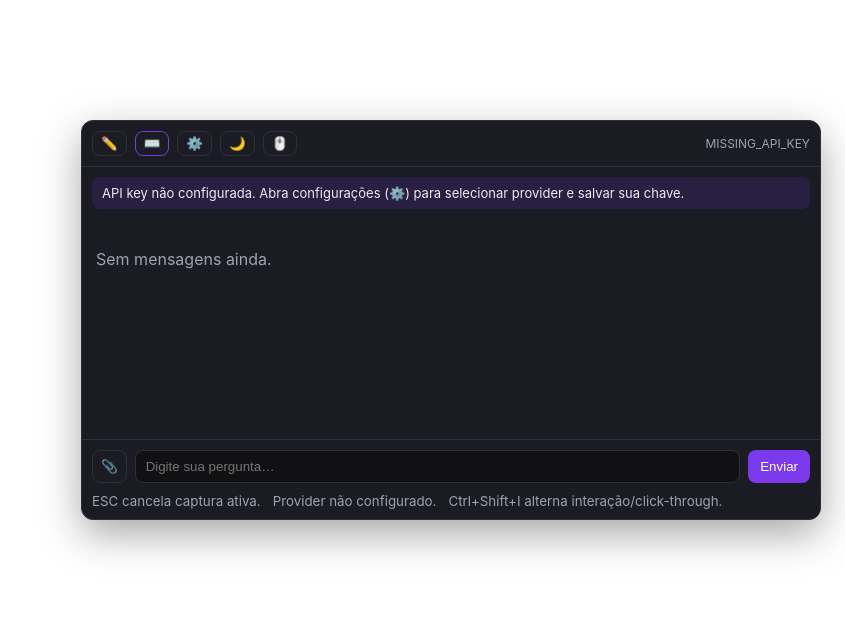
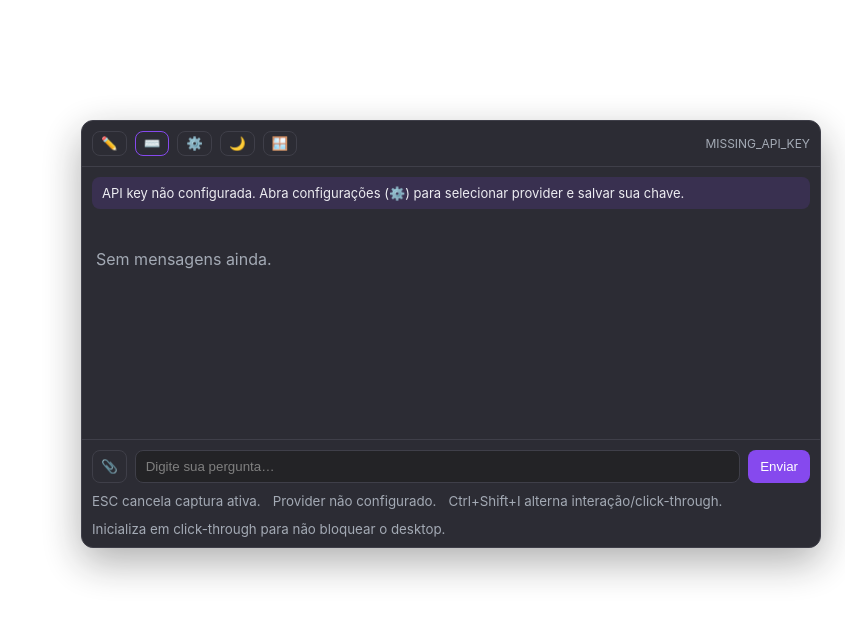
Before and after one commit to Gabriellpa/assistant, a Vue app: page / in a window 1280 px wide. Shown: the top 620 px of the page, without its empty margins (435-1280 px from the left). Built offline with nearby package versions, Linux system fonts and the light colour scheme.

Commit message:
feat: iniciar HUD em click-through e adicionar controle de opacidade

```diff
--- a/src/components/ChatOverlay.vue
+++ b/src/components/ChatOverlay.vue
@@ -6,7 +6,7 @@ import { useAssistantStore } from '../stores/assistant'
 const fileInput = ref(null)
 const messagesRef = ref(null)
 const store = useAssistantStore()
-const { uiState, captureMode, context, messages, composerText, canSend, attachedImage, theme, hasApiKey, lastError, configModalOpen, provider, apiKey, interactionMode } =
+const { uiState, captureMode, context, messages, composerText, canSend, attachedImage, theme, hasApiKey, lastError, configModalOpen, provider, apiKey, interactionMode, coreOpacity } =
   storeToRefs(store)
 
 const selecting = ref(false)
@@ -27,7 +27,8 @@ const selectionRect = computed(() => {
 
 const panelStyle = computed(() => ({
   left: `${panelPosition.value.x}px`,
-  top: `${panelPosition.value.y}px`
+  top: `${panelPosition.value.y}px`,
+  opacity: String(coreOpacity.value)
 }))
 
 const clampPanel = (nextX, nextY) => {
@@ -223,6 +224,7 @@ onBeforeUnmount(() => {
         <small v-if="attachedImage">Imagem anexada: {{ attachedImage.path }}</small>
         <small v-if="!hasApiKey">Provider não configurado.</small>
         <small>Ctrl+Shift+I alterna interação/click-through.</small>
+        <small>Inicializa em click-through para não bloquear o desktop.</small>
       </section>
 
       <div class="modal-backdrop" v-if="configModalOpen" @click.self="store.closeConfigModal">
@@ -241,6 +243,20 @@ onBeforeUnmount(() => {
             API key
             <input v-model="apiKey" type="password" placeholder="Cole sua API key" />
           </label>
+
+          <label>
+            Opacidade do core
+            <input
+              type="range"
+              min="0.3"
+              max="1"
+              step="0.05"
+              :value="coreOpacity"
+              @input="store.setCoreOpacity($event.target.value)"
+            />
+            <small>{{ Math.round(coreOpacity * 100) }}%</small>
+          </label>
+
 
           <div class="modal-actions">
             <button class="ghost" @click="store.closeConfigModal">Cancelar</button>
--- a/src/stores/assistant.js
+++ b/src/stores/assistant.js
@@ -17,7 +17,8 @@ export const useAssistantStore = defineStore('assistant', {
     theme: 'dark',
     lastError: '',
     configModalOpen: false,
-    interactionMode: 'interactive',
+    interactionMode: 'click_through',
+    coreOpacity: 0.92,
     bootstrapped: false
   }),
 
@@ -56,6 +57,7 @@ export const useAssistantStore = defineStore('assistant', {
       }
 
       this.applyTheme(this.theme)
+      await this.setInteractionMode(this.interactionMode)
       this.bootstrapped = true
     },
 
@@ -76,12 +78,16 @@ export const useAssistantStore = defineStore('assistant', {
       await this.setInteractionMode(nextMode)
     },
 
-    openConfigModal() {
+    async openConfigModal() {
+      await this.setInteractionMode('interactive')
       this.configModalOpen = true
     },
 
-    closeConfigModal() {
+    async closeConfigModal() {
       this.configModalOpen = false
+      if (this.interactionMode === 'click_through') {
+        await this.setInteractionMode('click_through')
+      }
     },
 
     setComposerText(value) {
@@ -100,6 +106,13 @@ export const useAssistantStore = defineStore('assistant', {
         width: 0,
         height: 0
       }
+    },
+
+
+    setCoreOpacity(value) {
+      const parsed = Number(value)
+      if (Number.isNaN(parsed)) return
+      this.coreOpacity = Math.min(1, Math.max(0.3, parsed))
     },
 
     setTheme(nextTheme) {
```
Also changed, not shown: 1 other file (tests, documents, lock files or other folders).
